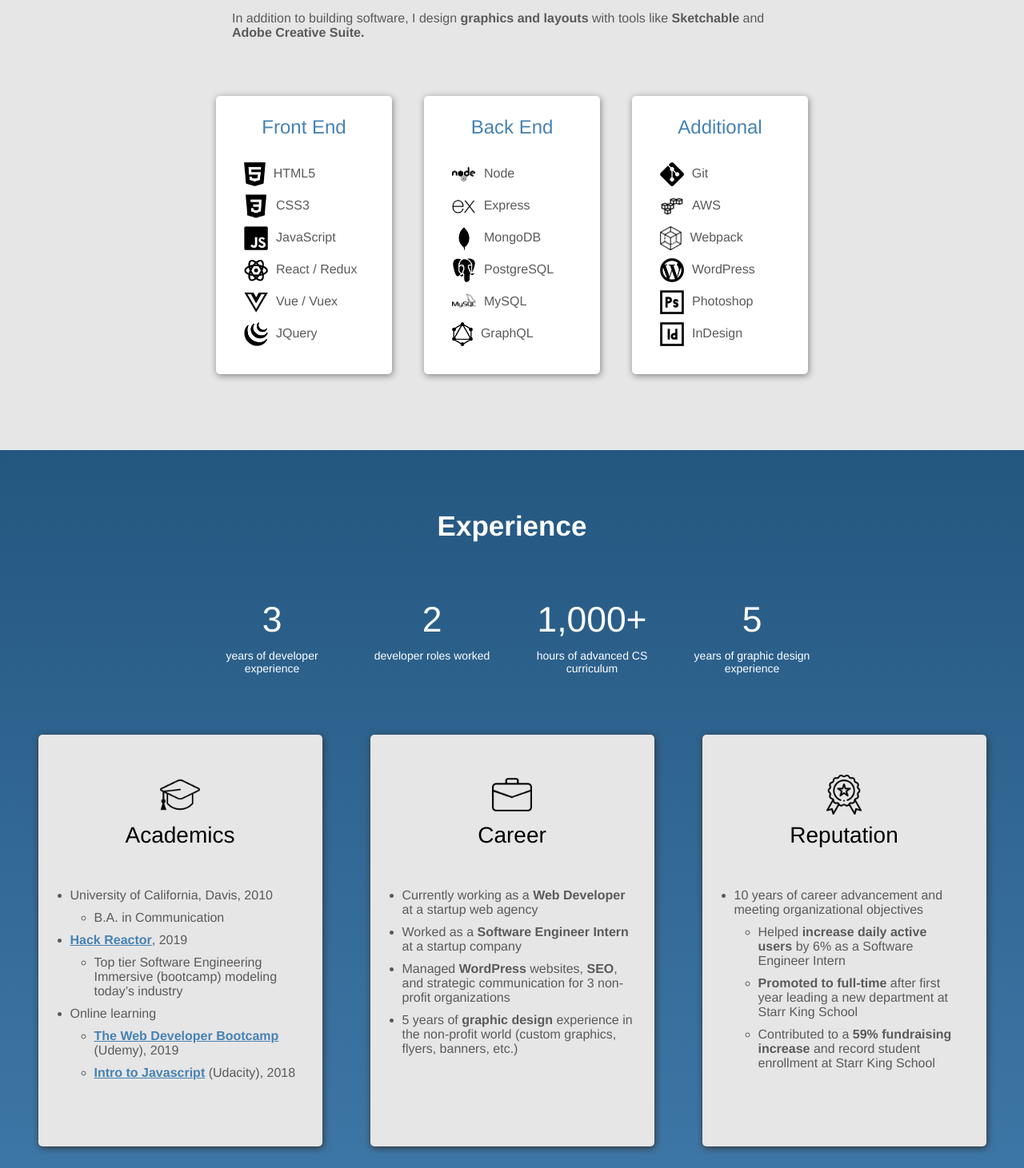
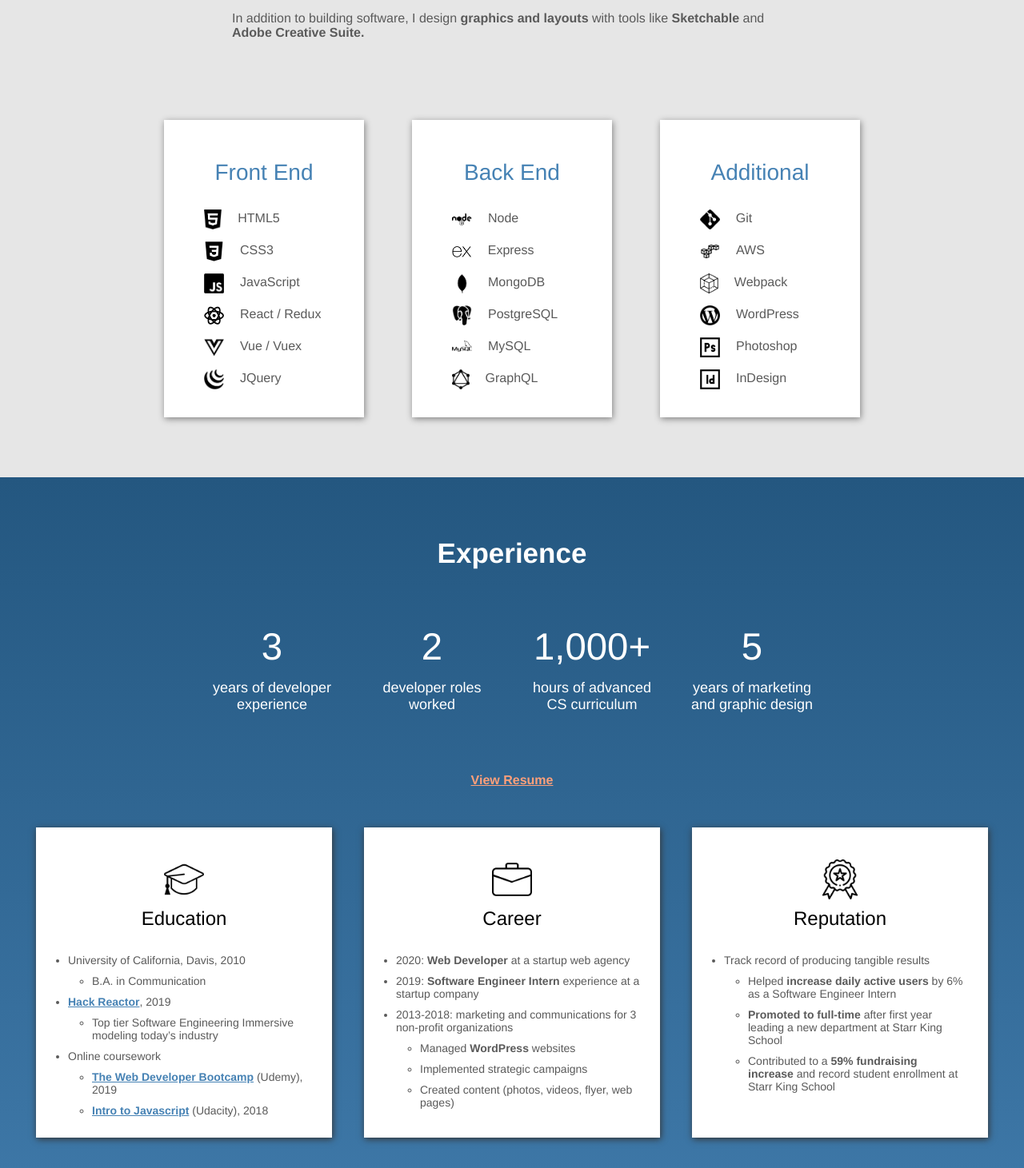
Before and after one commit to matt-violet/matt-violet.github.io, a Vue app: page / in a window 1280 px wide. Shown: the part 809-2270 px from the top of the page at 80% size. Built offline with nearby package versions, Linux system fonts and the light colour scheme.

Commit message:
Refactor Services and Experience with flexbox

```diff
--- a/src/components/Home.vue
+++ b/src/components/Home.vue
@@ -47,6 +47,7 @@ h1 {
   margin: 0;
 }
 h2 {
+  font-family: cursive;
   color: white;
   font-size: 35px;
   font-weight: 300;
--- a/src/components/Navbar.vue
+++ b/src/components/Navbar.vue
@@ -73,10 +73,10 @@ export default {
   text-align: center;
 }
 .logo {
-  margin: 15px 30px;
+  margin: 12px 30px;
   position: absolute;
   left: 0;
-  width: 30px;
+  width: 33px;
 }
 .drop-down {
   transition: .3s;
@@ -104,8 +104,8 @@ export default {
 .link {
   margin: 10px;
   padding: 10px;
-  font-weight: 700;
-  font-size: 14px;
+  font-weight: 500;
+  font-size: 16px;
   color: white;
   display: inline-block;
 }
--- a/src/components/experience/Experience.vue
+++ b/src/components/experience/Experience.vue
@@ -2,10 +2,12 @@
   <div id="experience">
     <Stats/>
     <div class="inner-content">
-      <div class="exp-group" data-aos="zoom-in">
+      <a class="resume" href="https://docs.google.com/document/d/1EkK-JU6d9mYfXDNS4ks4pi4Ewx--oHHH5t-QoovMlRU/edit?usp=sharing" target="blank">View Resume</a>
+      <div class="experience-pages">
+        <div class="experience-page" data-aos="zoom-in">
           <img class="exp-icon" src="../../assets/icons/graduation.png">
           <div class="exp-header-div">
-          <h2 class="exp-type-header">Academics</h2>
+            <h2 class="exp-type-header">Education</h2>
           </div>
           <ul>
             <li>University of California, Davis, 2010</li>
@@ -14,34 +16,38 @@
             </ul>
             <li><a href="https://www.hackreactor.com/" target="_blank">Hack Reactor</a>, 2019</li>
             <ul>
-            <li>Top tier Software Engineering Immersive (bootcamp) modeling today’s industry</li>
+              <li>Top tier Software Engineering Immersive modeling today’s industry</li>
             </ul>
-          <li>Online learning</li>
+            <li>Online coursework</li>
             <ul>
               <li><a href="https://www.udemy.com/course/the-web-developer-bootcamp/" target="_blank">The Web Developer Bootcamp</a> (Udemy), 2019</li>
               <li><a href="https://www.udacity.com/course/intro-to-javascript--ud803" target="_blank">Intro to Javascript</a> (Udacity), 2018</li>
             </ul>
           </ul>
         </div>
-      <div class="exp-group" data-aos="zoom-in">
+        <div class="experience-page" data-aos="zoom-in">
           <img class="exp-icon" src="../../assets/icons/suitcase.png">
           <div class="exp-header-div">
             <h2 class="exp-type-header">Career</h2>
           </div>
           <ul>
-          <li>Currently working as a <strong>Web Developer</strong> at a startup web agency</li>
-          <li>Worked as a <strong>Software Engineer Intern</strong> at a startup company</li>
-          <li>Managed <strong>WordPress</strong> websites, <strong>SEO</strong>, and strategic communication for 3 non-profit organizations</li>
-          <li>5 years of <strong>graphic design</strong> experience in the non-profit world (custom graphics, flyers, banners, etc.)</li>
+            <li>2020: <strong>Web Developer</strong> at a startup web agency</li>
+            <li>2019: <strong>Software Engineer Intern</strong> experience at a startup company</li>
+            <li>2013-2018: marketing and communications for 3 non-profit organizations</li>
+            <ul>
+              <li>Managed <strong>WordPress</strong> websites</li>
+              <li>Implemented strategic campaigns</li>
+              <li>Created content (photos, videos, flyer, web pages)</li>
+            </ul>
           </ul>
         </div>
-      <div class="exp-group" data-aos="zoom-in">
+        <div class="experience-page" data-aos="zoom-in">
           <img class="exp-icon" src="../../assets/icons/achievement.png">
           <div class="exp-header-div">
             <h2 class="exp-type-header">Reputation</h2>
           </div>
           <ul>
-          <li>10 years of career advancement and meeting organizational objectives</li>
+            <li>Track record of producing tangible results</li>
             <ul>
               <li>Helped <strong>increase daily active users</strong> by 6% as a Software Engineer Intern</li>
               <li><strong>Promoted to full-time</strong> after first year leading a new department at Starr King School</li>
@@ -49,9 +55,10 @@
             </ul>
           </ul>
         </div>
+      </div>
       <div class="github-div">
         <p>My experience includes industry-standard tools and methodologies like Agile, Jira, Git, and <a class="github-link" href="https://github.com/matt-violet" target="_blank">GitHub</a>.</p>
-        <img class="github-squares" src="../../assets/github-squares.png" data-aos="zoom-in">
+        <img class="github-squares" src="../../assets/github-squares.png">
       </div>
     </div>
   </div>
@@ -85,19 +92,24 @@ p {
 .inner-content {
   text-align: center;
   padding: 0 0 75px 0;
-  max-width: 1300px;
   margin: 0 auto;
 }
-.exp-group {
-  display: inline-block;
+.resume {
+  color: lightsalmon;
+  display: block;
+  margin-bottom: 50px;
+}
+.experience-pages {
+  display: flex;
+  align-items: stretch;
+  justify-content: center;
+}
+.experience-page {
+  flex-basis: 350px;
   text-align: left;
-  width: 335px;
-  height: 440px;
-  margin: 0 30px;
-  padding: 50px 10px 25px 10px;
-  vertical-align: top;
-  background: var(--light-grey);
-  border-radius: 5px;
+  margin: 0 40px;
+  padding: 50px 20px 20px 20px;
+  background: white;
   box-shadow: 1px 2px 8px 0px rgb(53, 53, 53);
   transition: .3s;
 }
@@ -131,12 +143,10 @@ p {
 .github-link {
   color: lightsalmon;
 }
-@media (max-width: 1250px) {
-  .exp-group {
-    width: 250px;
-    height: 420px;
+@media (max-width: 1300px) {
+  .experience-page {
     margin: 0 20px;
-    padding: 30px 10px 25px 10px;
+    padding: 40px 10px 10px 10px;
   }
   .exp-header-div {
     margin: 10px auto 30px auto;
@@ -149,12 +159,14 @@ p {
   }
 }
 @media (max-width: 950px) {
-  .exp-group {
-    width: auto;
+  .experience-pages {
+    flex-direction: column;
+
+  }
+  .experience-page {
     max-width: 400px;
-    height: auto;
-    margin: 50px auto;
-    padding: 50px 10px 25px 10px;
+    margin: 25px auto;
+    padding: 50px 25px 25px 25px;
     display: block;
   }
   .exp-type-header {
@@ -172,4 +184,17 @@ p {
     padding: 25px 20px 50px 20px;
   }
 }
+@media (max-width: 639px) {
+  .resume {
+    margin-bottom: 10px;
+  }
+}
+@media (max-width: 400px) {
+  li {
+    font-size: 14px;
+  }
+  .experience-page {
+    padding: 40px 5px 5px 5px;
+  }
+}
 </style>
--- a/src/components/experience/Stats.vue
+++ b/src/components/experience/Stats.vue
@@ -20,7 +20,7 @@
       </div>
       <div class="stat">
         <p class="num">5</p>
-        <p class="num-description">years of graphic design experience</p>
+        <p class="num-description">years of marketing and graphic design</p>
       </div>
     </div>
   </div>
@@ -70,11 +70,11 @@ h1 {
 }
 @keyframes pulse {
   0% { transform: scale(1); }
-  50% { transform: scale(1.15); }
+  50% { transform: scale(1.25); }
   100% { transform: scale(1); }
 }
 .num-description {
-  font-size: 14px;
+  font-size: 18px;
   font-weight: 300;
   margin-bottom: 0;
   color: white;
@@ -87,7 +87,7 @@ h1 {
     font-size: 38px;
   }
   .num-description {
-    font-size: 13px;
+    font-size: 14px;
   }
 }
 @media (max-width: 639px) {
@@ -95,7 +95,7 @@ h1 {
     padding: 0 0 50px 0;
   }
   .stats-div {
-    padding: 75px 0 0 0;
+    padding: 75px 0 25px 0;
   }
   .second-stats {
     padding-top: 35px;
--- a/src/components/skills/Services.vue
+++ b/src/components/skills/Services.vue
@@ -7,8 +7,8 @@
         <p>I specialize in building user interfaces with <strong>React</strong> and <strong>Vue</strong>, however I have developed, maintained, and launched multiple full stack applications from scratch using the frameworks, libraries, and technologies below.</p>
         <p>In addition to building software, I design <strong>graphics and layouts</strong> with tools like <strong>Sketchable</strong> and <strong>Adobe Creative Suite.</strong></p>
       </div>
-      <SkillIcons/>
     </div>
+    <SkillIcons/>
   </div>
 </template>
 
@@ -25,6 +25,7 @@ export default {
 <style scoped>
 #services {
   background: var(--light-grey);
+  padding-bottom: 75px;
 }
 h3 {
   text-align: center;
--- a/src/components/skills/SkillIcons.vue
+++ b/src/components/skills/SkillIcons.vue
@@ -1,7 +1,7 @@
 <template>
   <div class="skill-icons-container">
     <div class="inner-content">
-      <div class="col" data-aos="zoom-in">
+      <div class="col">
         <div class="inner-skill">
           <h2 class="skills-header">
             Front End
@@ -16,7 +16,7 @@
           </div>
         </div>
       </div>
-      <div class="col" data-aos="zoom-in">
+      <div class="col">
         <div class="inner-skill">
           <h2 class="skills-header">
             Back End
@@ -31,7 +31,7 @@
           </div>
         </div>
       </div>
-      <div class="col" data-aos="zoom-in">
+      <div class="col">
         <div class="inner-skill">
           <h2 class="skills-header">
             Additional
@@ -64,20 +64,20 @@ export default {
 
 <style scoped>
 .inner-content {
-  max-width: 900px;
-  margin: 50px auto 0 auto;
-  text-align: center;
+  margin: 0 auto;
   transition: .3s;
+  display: flex;
+  justify-content: center;
 }
 .col {
-  width: 190px;
-  border-radius: 5px;
+  width: 200px;
   text-align: center;
   display: inline-block;
   box-shadow: 1px 2px 8px 0px grey;
   background: white;
-  margin: 20px;
-  padding: 15px;
+  margin: 0 30px;
+  padding: 40px 25px 10px 25px;
+  transition: .3s;
 }
 .inner-skill {
   margin: auto;
@@ -86,18 +86,18 @@ export default {
   text-align: center;
 }
 .row {
-  margin: 0 0 10px 0;
-  height: 30px;
+  margin: 0 0 15px 0;
+  height: 25px;
   position: relative;
   text-align: left;
 }
 .icon {
   height: 100%;
   display: inline-block;
-  margin-right: 10px;
+  margin-right: 20px;
 }
 .name {
-  top: 5px;
+  top: 2px;
   display: inline-block;
   position: absolute;
   margin: 0;
@@ -107,45 +107,36 @@ export default {
 }
 .skills-header {
   color: steelblue;
-  font-size: 24px;
+  font-size: 28px;
   font-weight: 400;
   margin: 0 0 30px 0;
 }
-@media (max-width: 800px) {
+@media (max-width: 900px) {
   .skills-header {
-    font-size: 20px;
-    font-size: 22px;
+    font-size: 24px;
   }
   .col {
-    width: 150px;
-    margin: 0 10px;
+    padding: 30px 15px 10px 15px;
+    margin: 0 15px;
   }
   .row {
     height: 20px;
   }
-  .name {
-    font-size: 14px;
-    top: 2px;
+}
+@media (max-width: 700px) {
+  .inner-content {
+    flex-direction: column;
   }
-}
-@media (max-width: 600px) {
   .col {
-    width: 220px;
-    padding: 30px 10px;
-    margin: 50px auto 0 auto;
+    margin: 0 auto 30px auto;
     display: block;
+    padding: 25px 20px 15px 20px;
   }
   .row {
     height: 25px;
-    margin-bottom: 8px;
-  }
-  .skills-header {
-    font-size: 24px;
-    margin-top: 0;
-    margin-bottom: 20px;
+    margin-bottom: 10px;
   }
   .name {
-    top: 3px;
     font-size: 16px;
   }
 }
```
Also changed, not shown: 1 other file (tests, documents, lock files or other folders). Lines whose indentation alone changed are shown as unchanged.
